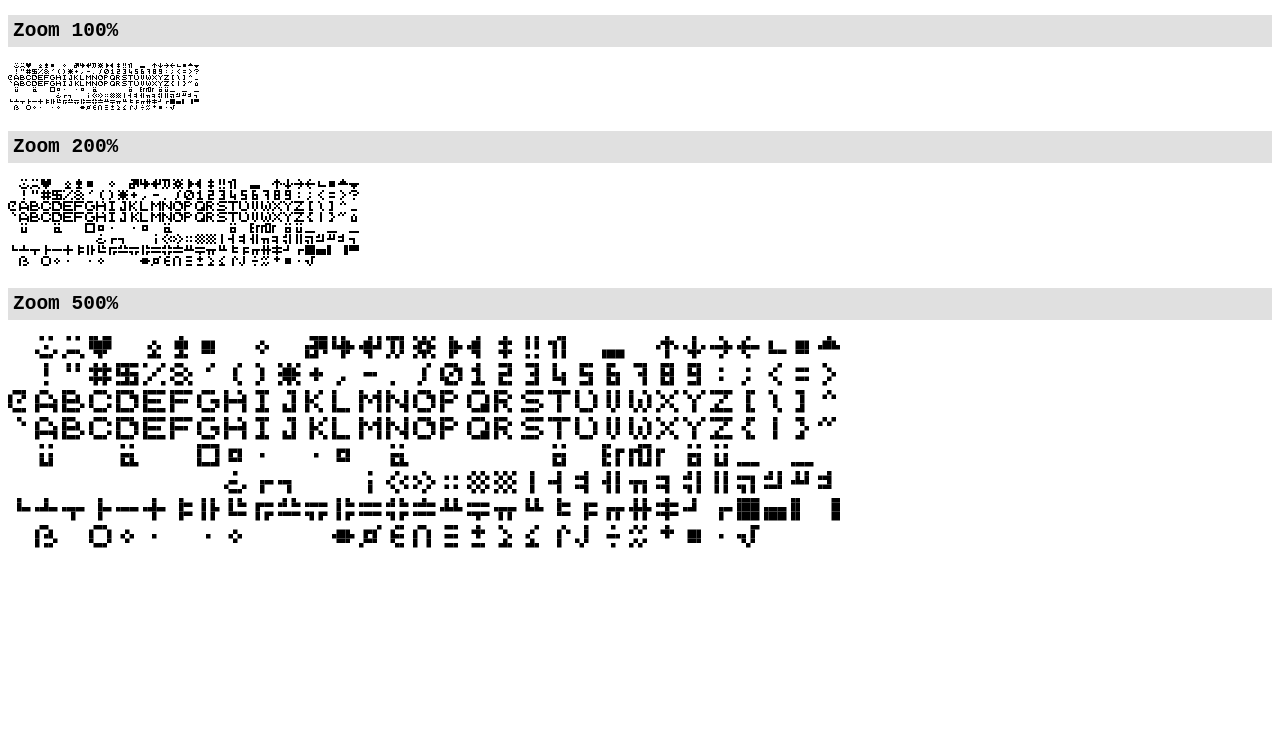
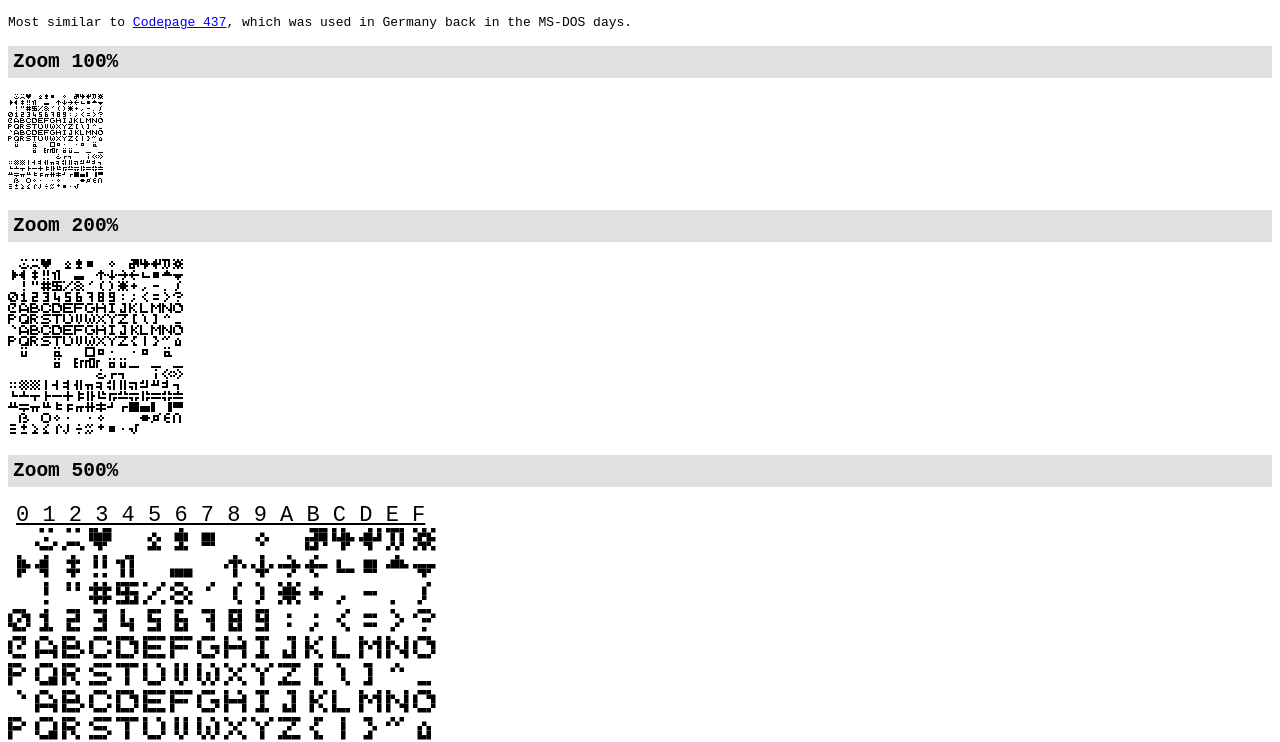
Before and after one commit to nitram509/visual-experiments, a plain HTML site: page micro-font-5x5/sample.html in a window 1280 px wide. Shown: the part 50-792 px from the top of the page. Drawn offline with Linux system fonts and the light colour scheme.

Commit message:
added link to http://de.wikipedia.org/wiki/Codepage_437

```diff
--- a/micro-font-5x5/sample.html
+++ b/micro-font-5x5/sample.html
@@ -24,23 +24,29 @@
 
 <h1>Nitram509's Micro Font 5x5</h1>
 
+<p>
+  Most similar to <a href="http://de.wikipedia.org/wiki/Codepage_437">Codepage 437</a>,
+  which was used in Germany back in the MS-DOS days.
+</p>
+
 <h2>Zoom 100%</h2>
 <p>
-  <canvas id="micro-font-sample-100" width="192" height="48">
+  <canvas id="micro-font-sample-100" width="96" height="96">
     Please, use a modern browser which supports HTML5 Canvas.
   </canvas>
 </p>
 
 <h2>Zoom 200%</h2>
 <p>
-  <canvas id="micro-font-sample-200" width="352" height="88">
+  <canvas id="micro-font-sample-200" width="176" height="176">
     Please, use a modern browser which supports HTML5 Canvas.
   </canvas>
 </p>
 
 <h2>Zoom 500%</h2>
 <p>
-  <canvas id="micro-font-sample-500" width="832" height="212">
+  <div style="width: 440px; font-size: 22px;padding-left: 8px; text-decoration: underline">0 1 2 3 4 5 6 7 8 9 A B C D E F</div>
+  <canvas id="micro-font-sample-500" width="428" height="428">
     Please, use a modern browser which supports HTML5 Canvas.
   </canvas>
 </p>
@@ -62,7 +68,7 @@
           }
         }
       }
-      context.putImageData(charImageData, (c % 32) * 6, 6 * Math.floor(c / 32));
+      context.putImageData(charImageData, (c % 16) * 6, 6 * Math.floor(c / 16));
     }
   }
 
@@ -74,8 +80,8 @@
       for (var y = 0; y < 5; y++) {
         for (var x = 0; x < 5; x++) {
           if ((Micro_Font_5x5[c * 5 + y] & (1 << x)) == (1 << x)) {
-            var dx = (c % 32) * 11;
-            var dy = 11 * Math.floor(c / 32);
+            var dx = (c % 16) * 11;
+            var dy = 11 * Math.floor(c / 16);
             context.fillRect(dx + x * 2, dy + y * 2, 2, 2);
           }
         }
@@ -93,8 +99,8 @@
       for (var y = 0; y < 5; y++) {
         for (var x = 0; x < 5; x++) {
           if ((Micro_Font_5x5[c * 5 + y] & (1 << x)) == (1 << x)) {
-            var dx = (c % 32) * 6;
-            var dy = 6 * Math.floor(c / 32);
+            var dx = (c % 16) * 6;
+            var dy = 6 * Math.floor(c / 16);
             context.fillRect(dx + x, dy + y, 1, 1);
           }
         }
```
